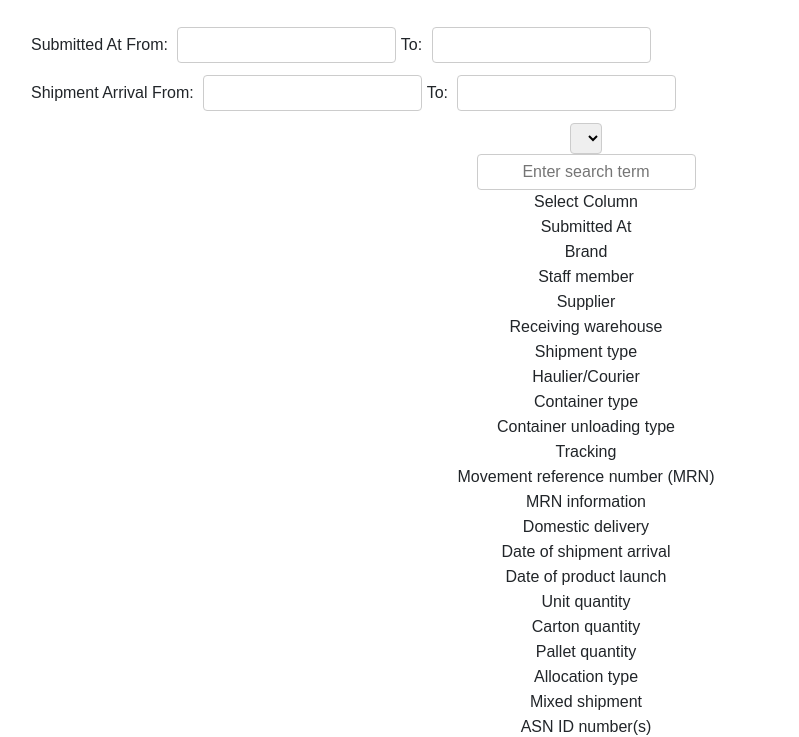
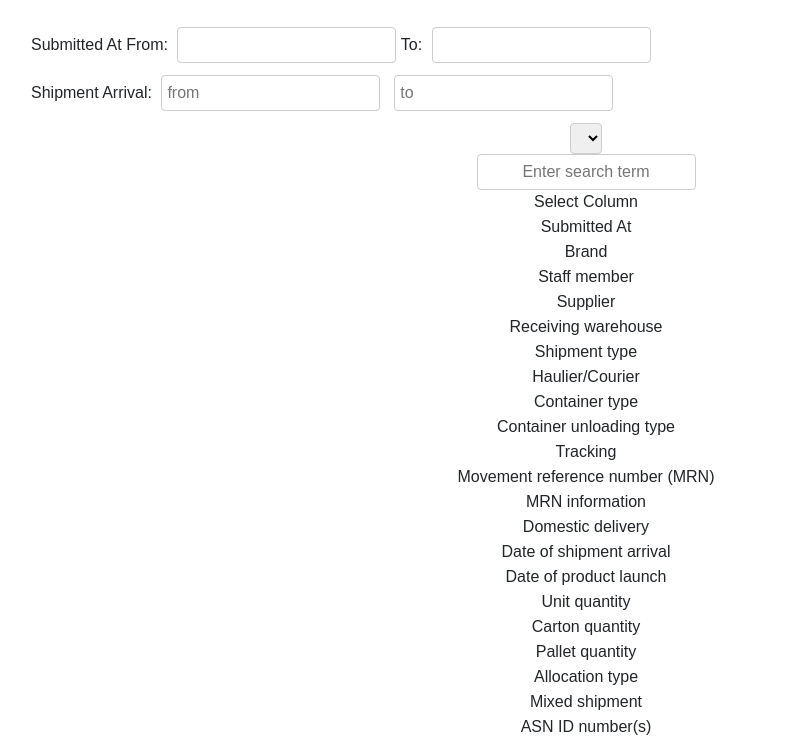
Before and after one commit to NicoleAirbox/PaperformLog, a website: page aboutblank.html in a window 1280 px wide. Shown: the part 71-808 px from the top of the page, without its empty margins (54-853 px from the left). Drawn offline with nearby package versions, Linux system fonts and the light colour scheme.

Commit message:
Update aboutblank.html

```diff
--- a/aboutblank.html
+++ b/aboutblank.html
@@ -150,10 +150,10 @@
 
         <!-- Date Range Filters for "Date of Shipment Arrival" -->
         <div class="date-range-container">
-            <label for="shipmentArrivalFrom">Shipment Arrival From:</label>
-            <input type="text" id="shipmentArrivalFrom" class="datepicker" placeholder="">
-            <label for="shipmentArrivalTo">To:</label>
-            <input type="text" id="shipmentArrivalTo" class="datepicker" placeholder="">
+            <label for="shipmentArrivalFrom">Shipment Arrival:     </label>
+            <input type="text" id="shipmentArrivalFrom" class="datepicker" placeholder="from">
+            <label for="shipmentArrivalTo"> </label>
+            <input type="text" id="shipmentArrivalTo" class="datepicker" placeholder="to">
         </div>
 
         <!-- Add margin-bottom to create space -->
```
